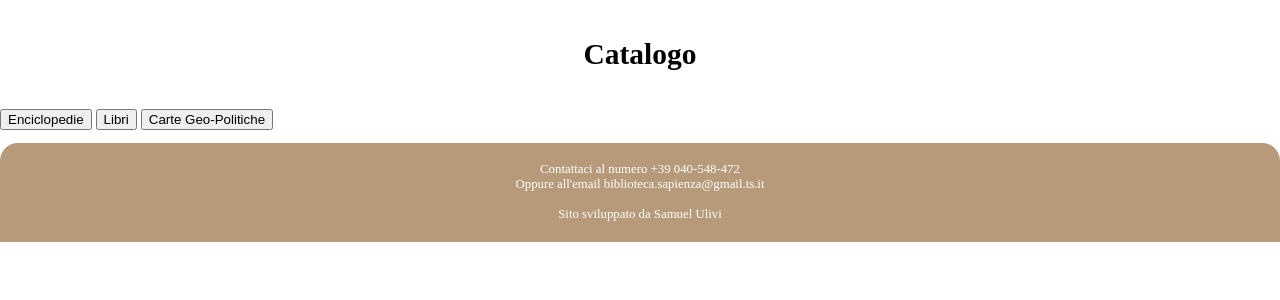
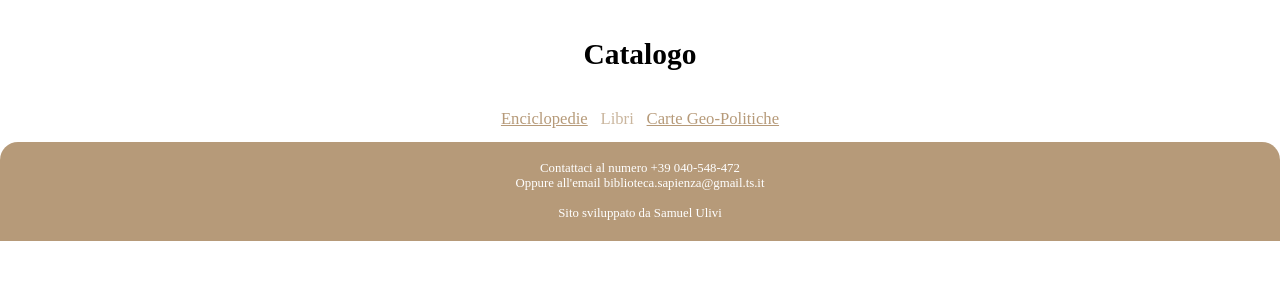
Before and after one commit to Ulviquellovero/Biblioteca, a PHP site: page /catalogo.php in a window 1280 px wide. Shown: the part 154-454 px from the top of the page. Run offline with PHP 8.4, Linux system fonts and the light colour scheme; data that the repository does not hold is empty; some web fonts are replaced.

Commit message:
Scelta Catalogo Funzionante

```diff
--- a/catalogo.php
+++ b/catalogo.php
@@ -12,9 +12,11 @@
             ?>
         </div>
         <h1 id='titoloPagina'>Catalogo</h1>
-        <button onclick="creaTabellaEnciclopedie()">Enciclopedie</button>
-        <button onclick="creaTabellaLibri()">Libri</button>
-        <button onclick="creaTabellaCarte()">Carte Geo-Politiche</button>
+        <div id="sceltaCategoria">
+            <button id='btnEnc'onclick="creaTabellaEnciclopedie()">Enciclopedie</button>
+            <button id='btnLib' onclick="creaTabellaLibri()">Libri</button>
+            <button id='btnCart' onclick="creaTabellaCarte()">Carte Geo-Politiche</button>
+        </div>
         <div id='visualizzazione'>
 
         </div>
@@ -29,6 +31,12 @@
         creaTabellaLibri();
         function creaTabellaLibri()
         {
+            var enc = document.getElementById("btnEnc");
+            var lib = document.getElementById("btnLib");
+            var car = document.getElementById("btnCart");
+            enc.className = "catNonSelezionata";
+            lib.className = "catSelezionata";
+            car.className = "catNonSelezionata";
             const xhttp = new XMLHttpRequest();
             xhttp.onload = function() {
                 var res = xhttp.responseText;
@@ -43,6 +51,12 @@
 
         function creaTabellaCarte()
         {
+            var enc = document.getElementById("btnEnc");
+            var lib = document.getElementById("btnLib");
+            var car = document.getElementById("btnCart");
+            enc.className = "catNonSelezionata";
+            lib.className = "catNonSelezionata";
+            car.className = "catSelezionata";
             const xhttp = new XMLHttpRequest();
             xhttp.onload = function() {
                 var res = xhttp.responseText;
@@ -52,6 +66,27 @@
                 creaHtmlLibri(j, visualizzazione, "carte");
             }
             xhttp.open("POST", "crea_catalogo_carte.php", true);
+            xhttp.send();
+
+        }
+
+        function creaTabellaEnciclopedie()
+        {
+            var enc = document.getElementById("btnEnc");
+            var lib = document.getElementById("btnLib");
+            var car = document.getElementById("btnCart");
+            enc.className = "catSelezionata";
+            lib.className = "catNonSelezionata";
+            car.className = "catNonSelezionata";
+            const xhttp = new XMLHttpRequest();
+            xhttp.onload = function() {
+                var res = xhttp.responseText;
+                var j = JSON.parse(res);
+                var visualizzazione = document.getElementById("visualizzazione");
+                visualizzazione.innerHTML = "";
+                creaHtmlLibri(j, visualizzazione, "enciclopedie");
+            }
+            xhttp.open("POST", "crea_catalogo_enciclopedie.php", true);
             xhttp.send();
         }
 
@@ -98,7 +133,15 @@
                             annoPub.className = "datoLibro";
                             annoPub.textContent = "Anno di pubblicazione: " + j.Result[i].annoPub;
                             containerAutoreDisponibile.appendChild(annoPub);
-
+                            if (j.Result[i].volumi !== undefined)
+                            {
+                                var nVolumi = document.createElement("span");
+                                nVolumi.className = "datoLibro";
+                                nVolumi.textContent = "Numero di volumi: " + j.Result[i].volumi;
+                                containerAutoreDisponibile.appendChild(nVolumi);
+                            }
+                            else
+                            {
                                 var disponibile = document.createElement("span");
                                 if(j.Result[i].disponibile == 1)
                                 {
@@ -111,6 +154,7 @@
                                     disponibile.textContent = "Non disponibile";
                                 }
                                 containerAutoreDisponibile.appendChild(disponibile);
+                            }
 
                 visualizzazione.appendChild(containerLibro);
             }
--- a/css/catalogo_style.css
+++ b/css/catalogo_style.css
@@ -64,3 +64,41 @@ body
     margin-bottom: 3vw;
     font-size: 2.3vw;
 }
+
+#sceltaCategoria
+{
+    display: flex;
+    width: 100%;
+    justify-content: center;
+    gap: 1vw;
+}
+
+#sceltaCategoria button
+{
+    background: none;
+    border: none;
+    font: inherit;
+    cursor: pointer;
+    padding: 0;
+    margin: 0;
+    font-size: 1.3vw;
+}
+
+.catSelezionata
+{
+    color: #b69a79b8;
+    pointer-events: none;
+    cursor: default;
+}
+
+.catNonSelezionata
+{
+    color: #b69a79;
+    text-decoration: underline;
+    transition: transform 0.2s;
+}
+
+.catNonSelezionata:hover
+{
+    transform: scale(0.9);
+}
```
Also changed, not shown: crea_catalogo_enciclopedie.php (added, +29 -0 lines). Lines whose indentation alone changed are shown as unchanged.
